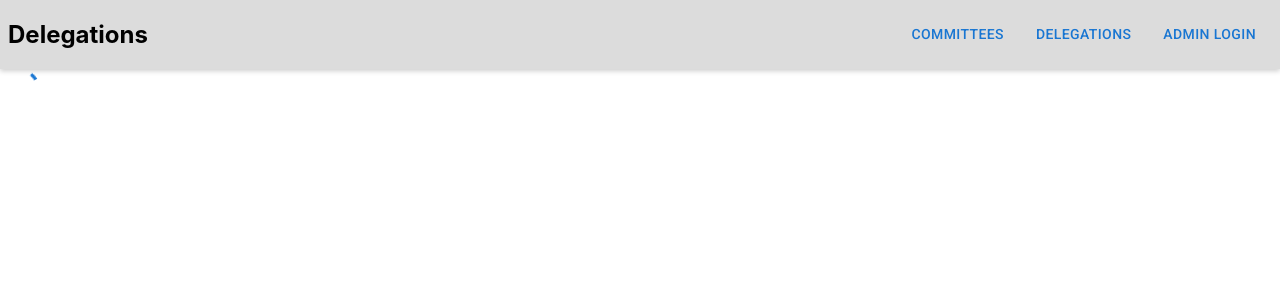
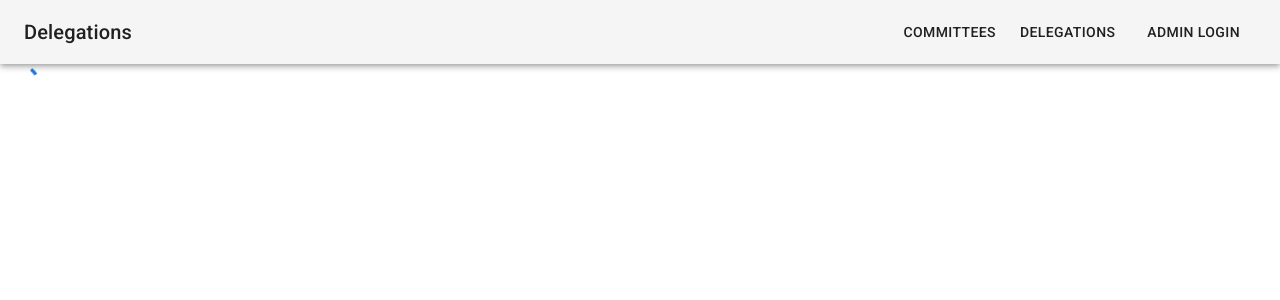
Before and after one commit to Marinara-Sauce/mun-hub-ui, a React (Create React App) app in the folder web/: page /delegation/1 in a window 1280 px wide. Shown: the top 300 px of the page. Built offline with nearby package versions, Linux system fonts and the light colour scheme; no server answers.

Commit message:
Refactor Header (#42)

```diff
--- a/web/src/components/account/index.tsx
+++ b/web/src/components/account/index.tsx
@@ -1,4 +1,5 @@
 import {
+  Avatar,
   Box,
   Button,
   CircularProgress,
@@ -8,14 +9,17 @@
   DialogContentText,
   DialogTitle,
   IconButton,
+  Menu,
+  MenuItem,
   TextField,
+  Tooltip,
   Typography,
 } from "@mui/material";
 import { useState } from "react";
-import ExitToAppIcon from "@mui/icons-material/ExitToApp";
 import { AdminUser } from "../../model/interfaces";
 import { useApi } from "../../contexts/apiContext";
 import { AxiosInstance } from "axios";
+import React from "react";
 
 interface TokenResponse {
   access_token: string;
@@ -28,6 +32,7 @@
   const auth = useApi();
 
   const [loginFormVisible, setLoginFormVisible] = useState(false);
+  const [anchorElUser, setAnchorElUser] = React.useState<null | HTMLElement>(null);
 
   const onLoggedIn = (token: TokenResponse) => {
     setLoginFormVisible(false);
@@ -36,6 +41,14 @@
 
   const onLogout = () => {
     auth.logoutUser();
+  };
+
+  const handleOpenUserMenu = (event: React.MouseEvent<HTMLElement>) => {
+    setAnchorElUser(event.currentTarget);
+  };
+
+  const handleCloseUserMenu = () => {
+    setAnchorElUser(null);
   };
 
   if (!auth.isLoggedIn) {
@@ -47,7 +60,7 @@
           onClose={() => setLoginFormVisible(false)}
           onLoggedIn={onLoggedIn}
         />
-        <Button sx={{ m: 1 }} onClick={() => setLoginFormVisible(true)}>
+        <Button color="inherit" sx={{ m: 1 }} onClick={() => setLoginFormVisible(true)}>
           Admin Login
         </Button>
       </>
@@ -55,19 +68,35 @@
   }
 
   return (
-    <Box sx={{ display: "flex", alignItems: "center", m: 1 }}>
-      <Typography>Welcome, {auth.currentUser?.first_name}!</Typography>
-      <IconButton
-        color="primary"
-        sx={{
-          width: "48px",
-          height: "48px",
-          ml: 1,
+    <Box sx={{ flexGrow: 0 }}>
+      <Tooltip title="Open settings">
+        <IconButton onClick={handleOpenUserMenu} sx={{ p: 0 }}>
+          <Avatar alt={auth.currentUser?.first_name} />
+        </IconButton>
+      </Tooltip>
+      <Menu
+        sx={{ mt: '45px' }}
+        id="menu-appbar"
+        anchorEl={anchorElUser}
+        anchorOrigin={{
+          vertical: 'top',
+          horizontal: 'right',
         }}
-        onClick={onLogout}
+        keepMounted
+        transformOrigin={{
+          vertical: 'top',
+          horizontal: 'right',
+        }}
+        open={Boolean(anchorElUser)}
+        onClose={handleCloseUserMenu}
       >
-        <ExitToAppIcon fontSize="inherit" />
-      </IconButton>
+        <MenuItem onClick={() => {
+          onLogout()
+          handleCloseUserMenu()
+        }}>
+          <Typography textAlign="center">Logout</Typography>
+        </MenuItem>
+      </Menu>
     </Box>
   );
 }
--- a/web/src/components/committee/index.tsx
+++ b/web/src/components/committee/index.tsx
@@ -20,7 +20,7 @@
   // Contexts
   const { isLoggedIn } = useApi();
   const { committee, loading } = useCommittee();
-  const setHeader = useHeader()[1];
+  const { setHeader } = useHeader();
 
   const [errorOpen, setErrorOpen] = useState<boolean>(false);
 
--- a/web/src/components/delegation/components/delegationAdminControls/index.tsx
+++ b/web/src/components/delegation/components/delegationAdminControls/index.tsx
@@ -36,7 +36,7 @@
           <Button>Close</Button>
         </DialogActions>
       </Dialog>
-      <Button onClick={() => setDialogOpen(true)}>Manage Delegations</Button>
+      <Button color="inherit" onClick={() => setDialogOpen(true)}>Manage Delegations</Button>
     </>
   );
 }
--- a/web/src/components/delegation/index.tsx
+++ b/web/src/components/delegation/index.tsx
@@ -15,7 +15,7 @@
 
   const [delegation, setDelegation] = useState<Delegation>();
 
-  const setHeader = useHeader()[1];
+  const { setHeader } = useHeader();
 
   useEffect(() => {
     axiosInstance
--- a/web/src/components/header/index.tsx
+++ b/web/src/components/header/index.tsx
@@ -1,4 +1,4 @@
-import { Box, Button } from "@mui/material";
+import { AppBar, Box, Button, Toolbar, Typography } from "@mui/material";
 import { useHeader } from "../../contexts/headerContext";
 import { Link } from "react-router-dom";
 import Account from "../account";
@@ -6,38 +6,34 @@
 import { useApi } from "../../contexts/apiContext";
 
 export default function AppHeader() {
-  const [header] = useHeader();
+  const { header } = useHeader();
 
   const { isLoggedIn, currentUser } = useApi();
 
   return (
-    <Box
-      className="page-header"
-      sx={{
-        backgroundColor: "gainsboro",
-        boxShadow: "0px 2px 5px rgba(0, 0, 0, 0.2)",
-        display: "flex",
-        alignItems: "center",
-      }}
-    >
-      <Box className="left-bar" sx={{ ml: 1, flex: 1 }}>
-        <h2>{header}</h2>
-      </Box>
-      <Box className="right-bar" sx={{ mr: 1, display: "flex" }}>
-        <Button component={Link} to="/committee" sx={{ m: 1 }}>
+    <Box sx={{ flexGrow: 1 }}>
+      <AppBar position="static" color="default">
+        <Toolbar>
+          <Typography variant="h6" component="div" sx={{ flexGrow: 1 }}>
+            {header}
+          </Typography>
+          <Box sx={{display: "flex", alignItems: "center", gap: 1}}>
+            <Button color="inherit" component={Link} to="/committee">
               Committees
             </Button>
-        <Button component={Link} to="/delegation" sx={{ m: 1 }}>
+            <Button color="inherit" component={Link} to="/delegation">
               Delegations
             </Button>
             <DelegationAdminControls />
             {isLoggedIn && currentUser?.super_user ? (
-          <Button component={Link} to="/users">
+              <Button color="inherit" component={Link} to="/users">
                 Manage Users
               </Button>
             ) : null}
             <Account />
           </Box>
+        </Toolbar>
+      </AppBar>
     </Box>
   );
 }
--- a/web/src/contexts/headerContext/index.tsx
+++ b/web/src/contexts/headerContext/index.tsx
@@ -1,17 +1,20 @@
 import { ReactNode, createContext, useContext, useState } from "react";
 
-export type IHeaderContext = [
-  string,
-  React.Dispatch<React.SetStateAction<string>>,
-];
+export type IHeaderContext = {
+  header: string;
+  setHeader: React.Dispatch<React.SetStateAction<string>>,
+};
 
-const DataContext = createContext<IHeaderContext>(["", () => null]);
+const DataContext = createContext<IHeaderContext>({
+  header: "",
+  setHeader: () => {}
+});
 
 export function HeaderProvider({ children }: { children: ReactNode }) {
-  const [header, setHeader] = useState<string>("MUN HUB");
+  const [header, setHeader] = useState<string>("Tiger MUN HUB");
 
   return (
-    <DataContext.Provider value={[header, setHeader]}>
+    <DataContext.Provider value={{header, setHeader}}>
       {children}
     </DataContext.Provider>
   );
```
Lines whose indentation alone changed are shown as unchanged.
